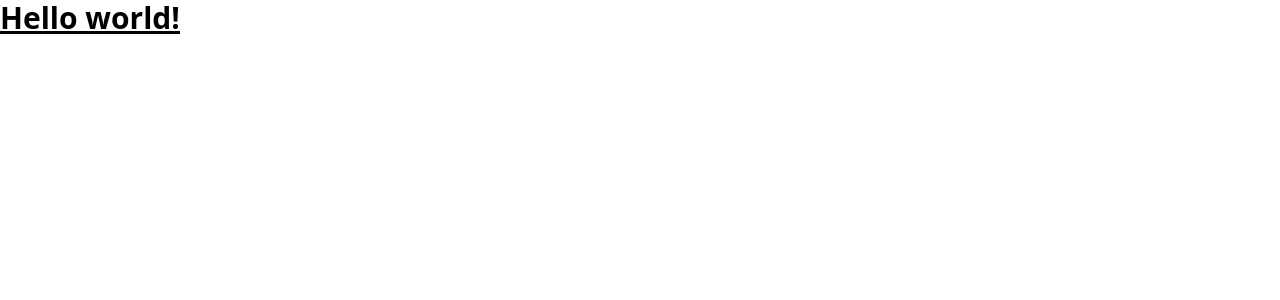
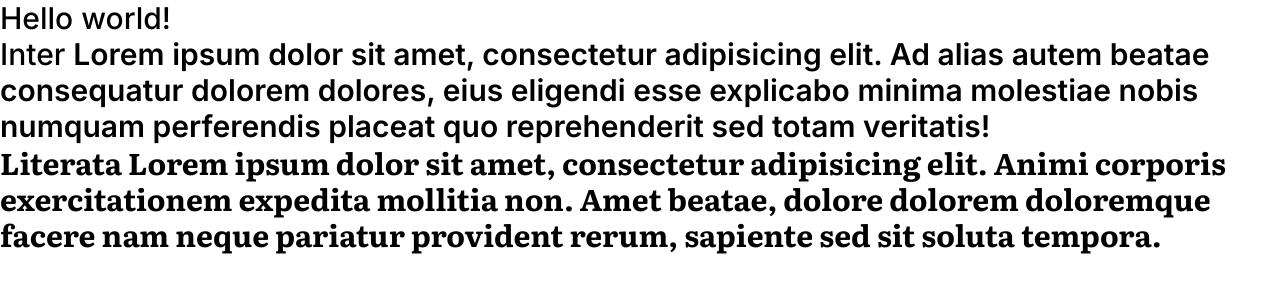
Before and after one commit to leonbohdan/precoro-facelift, a Vue app: page / in a window 1280 px wide. Shown: the top 300 px of the page. Built offline with nearby package versions, Linux system fonts and the light colour scheme.

Commit message:
add default fonts and colors

```diff
--- a/src/App.vue
+++ b/src/App.vue
@@ -2,7 +2,23 @@
 </script>
 
 <template>
-  <h1 class="text-3xl font-bold underline">
+  <h1 class="text-3xl">
     Hello world!
+
+    <div class="font-sans font-semibold">
+      <span class="font-medium">
+        Inter
+      </span>
+
+      Lorem ipsum dolor sit amet, consectetur adipisicing elit. Ad alias autem beatae consequatur dolorem dolores, eius eligendi esse explicabo minima molestiae nobis numquam perferendis placeat quo reprehenderit sed totam veritatis!
+    </div>
+
+    <div class="font-serif font-bold">
+      <span class="font-medium">
+        Literata
+      </span>
+
+      Lorem ipsum dolor sit amet, consectetur adipisicing elit. Animi corporis exercitationem expedita mollitia non. Amet beatae, dolore dolorem doloremque facere nam neque pariatur provident rerum, sapiente sed sit soluta tempora.
+    </div>
   </h1>
 </template>
--- /dev/null
+++ b/src/assets/styles/_common.scss
@@ -0,0 +1,2 @@
+@import "fonts";
+@import "variables";
--- /dev/null
+++ b/src/assets/styles/_variables.scss
@@ -0,0 +1,13 @@
+:root {
+  --custom-black-color: #1d2452;
+  --custom-gray-color: #676f8f;
+  --custom-blue-color: #4545f5;
+  --custom-blue2-color: #00a3de;
+  --custom-green-color: #00a338;
+  --custom-blue-bg: #e3e3fe;
+  --custom-blue-bg-hover: #d0d0fd;
+  --custom-blue-bg2: #e4f8ff;
+  --custom-blue-bg2-hover: #d3f3ff;
+  --custom-green-bg: #e1f6e9;
+  --custom-green-bg-hover: #cdf1da;
+}
--- /dev/null
+++ b/src/assets/styles/fonts.scss
@@ -0,0 +1 @@
+@import url('https://fonts.googleapis.com/css2?family=Inter:wght@500;600;700&family=Literata:wght@700&display=swap');
--- a/src/assets/styles/index.scss
+++ b/src/assets/styles/index.scss
@@ -3,3 +3,9 @@
 @tailwind utilities;
 
 @import "common";
+
+@layer components {
+  .btn-primary {
+    @apply py-2 px-4 bg-blue-500 text-white font-semibold rounded-lg shadow-md hover:bg-blue-700 focus:outline-none focus:ring-2 focus:ring-blue-400 focus:ring-opacity-75;
+  }
+}
--- a/tailwind.config.cjs
+++ b/tailwind.config.cjs
@@ -1,10 +1,29 @@
-/** @type {import('tailwindcss').Config} */
 module.exports = {
   content: [
     "./index.html",
-    "./src/**/*.{vue,js,ts,jsx,tsx}",
+    "./src/**/**/*.{vue,js,ts,jsx,tsx}",
   ],
   theme: {
+    fontFamily: {
+      sans: ['Inter', 'sans-serif'],
+      serif: ['Literata', 'serif'],
+    },
+
+    colors: {
+      current: 'currentColor',
+      'primary': 'var(--custom-blue-color)',
+      'primary2': 'var(--custom-blue2-color)',
+      'success': 'var(--custom-green-color)',
+      'c-black': 'var(--custom-black-color)',
+      'c-gray': 'var(--custom-gray-color)',
+      'bg-blue': 'var(--custom-blue-bg)',
+      'bgh-blue': 'var(--custom-blue-bg-hover)',
+      'bg-blue2': 'var(--custom-blue-bg2)',
+      'bgh-blue2': 'var(--custom-blue-bg2-hover)',
+      'bg-green': 'var(--custom-green-bg)',
+      'bgh-green': 'var(--custom-green-bg-hover)',
+    },
+
     extend: {},
   },
   plugins: [],
```
Also changed, not shown: src/assets/styles/_common.sass (deleted).
